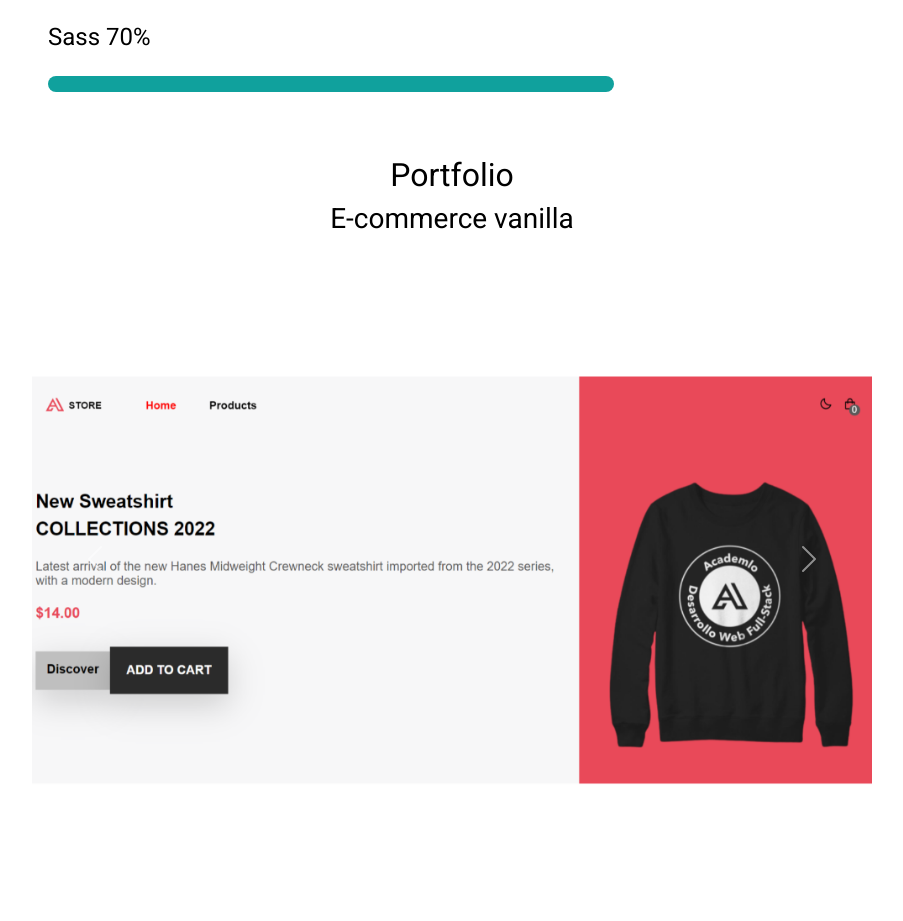
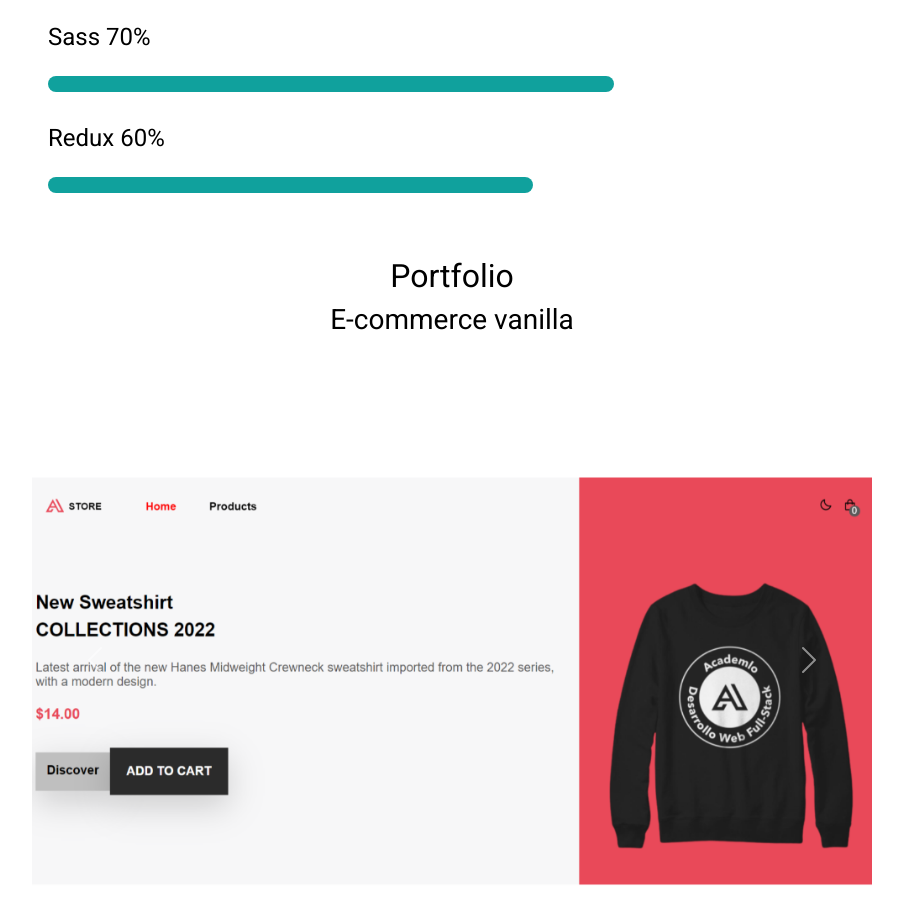
Before and after one commit to AlexisGmez/react-portfolio, a React (Vite) app: page / in a window 1280 px wide. Shown: the part 2340-3261 px from the top of the page, without its empty margins (188-1091 px from the left). Built offline with nearby package versions, Linux system fonts and the light colour scheme.

Commit message:
adding redux to my habilities

```diff
--- a/src/ui/Habilities.jsx
+++ b/src/ui/Habilities.jsx
@@ -10,6 +10,7 @@ const Habilities = () => {
       <Hability hability='React js' porcent={70} />
       <Hability hability='Bootstrap' porcent={80} />
       <Hability hability='Sass' porcent={70} />
+      <Hability hability='Redux' porcent={60} />
 
     </div>
   )
```
